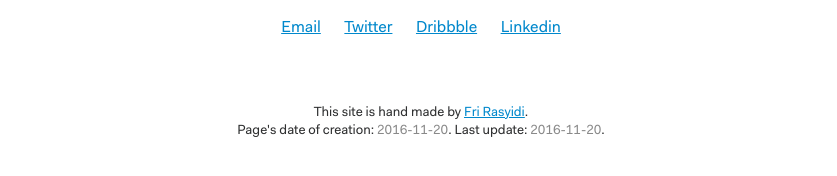
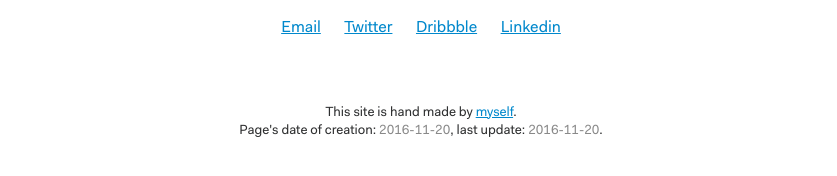
Before and after one commit to frirasyidi/frirasyidi.github.io, a Jekyll site: the page built from index.html, in a window 1280 px wide. Shown: the part 601-777 px from the top of the page, without its empty margins (219-1056 px from the left). Built offline with Jekyll 4.4.1, drawn with Linux system fonts in a browser that asks for light colours.

```diff
--- a/_includes/footer.html
+++ b/_includes/footer.html
@@ -10,10 +10,8 @@
 		</div>
 
 		<small>
-			<p>This&nbsp;site&nbsp;is&nbsp;hand&nbsp;made by&nbsp;<a href="/">Fri&nbsp;Rasyidi</a>.<br/>
-				Page's&nbsp;date&nbsp;of&nbsp;creation:&nbsp;<time>{{ page.date | date: "%F"}}</time>.
-				Last&nbsp;update:&nbsp;<time>{{ page.update| date: "%F"}}</time>.</p>
-			{{% endif %}}
+			<p>This&nbsp;site&nbsp;is&nbsp;hand&nbsp;made by&nbsp;<a href="/">myself</a>.<br/>
+				Page's{% if page.date %}&nbsp;date&nbsp;of&nbsp;creation:&nbsp;<time>{{ page.date | date: "%F"}}</time>{% if page.update %}, {% endif %}{% endif %}{% if page.update %}last&nbsp;update:&nbsp;<time>{{ page.update| date: "%F"}}</time>{% endif %}.</p>
 		</small>
 	</div>
 </footer>
```
